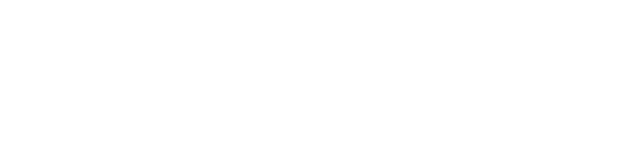
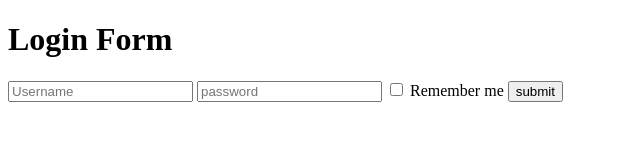
Before and after one commit to acciojob/remember-me-login-form-RishabhSingh4872962, a website: page main.html in a window 1280 px wide. Shown: the whole page, without its empty margins (0-640 px from the left). Drawn offline with Linux system fonts and the light colour scheme.

Commit message:
created a submission

```diff
--- a/main.html
+++ b/main.html
@@ -8,6 +8,14 @@
 
 <body>
 	<!-- the entire body must be written by student -->
+	<h1>Login Form</h1>
+	<input placeholder="Username" id="username" type="text"/>
+	<input placeholder="password" id="password" type="password"/>
+	<input id="checkbox" type="checkbox"/>
+	<label for="checkbox">Remember me</label>
+	<button id="submit" type="submit" onclick='handleClick()'>submit</button>
+	<button id="existing" type="submit"  hidden onclick='handleClick()'>Login as existing user</button>
+
     <script type="text/javascript" src="./script.js">
 </script>
 
--- a/script.js
+++ b/script.js
@@ -1 +1,22 @@
 //your JS code here. If required.
+const username=document.getElementById("username");
+const password=document.getElementById("password");
+const remember=document.getElementById("checkbox");
+const existingBtn=document.getElementById("existing");
+const btn=document.getElementById("submit");
+function handleClick() {
+	if (remember.checked) {
+		localStorage.setItem("username",username.value)
+		localStorage.setItem("password",password.value);
+
+	}else if(localStorage.length==2){
+		localStorage.remove("username")
+		localStorage.remove("password");
+	}
+	if (localStorage.length==2) {
+		existingBtn.hidden=false;
+	}else{
+		existingBtn.hidden=true;
+	}
+	alert("Logged in as");
+}
```
